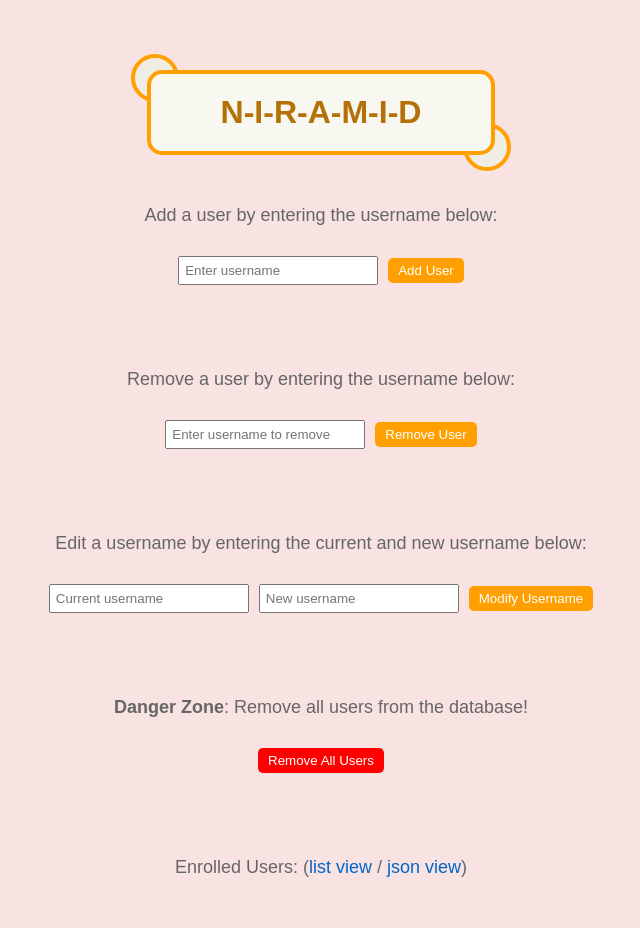
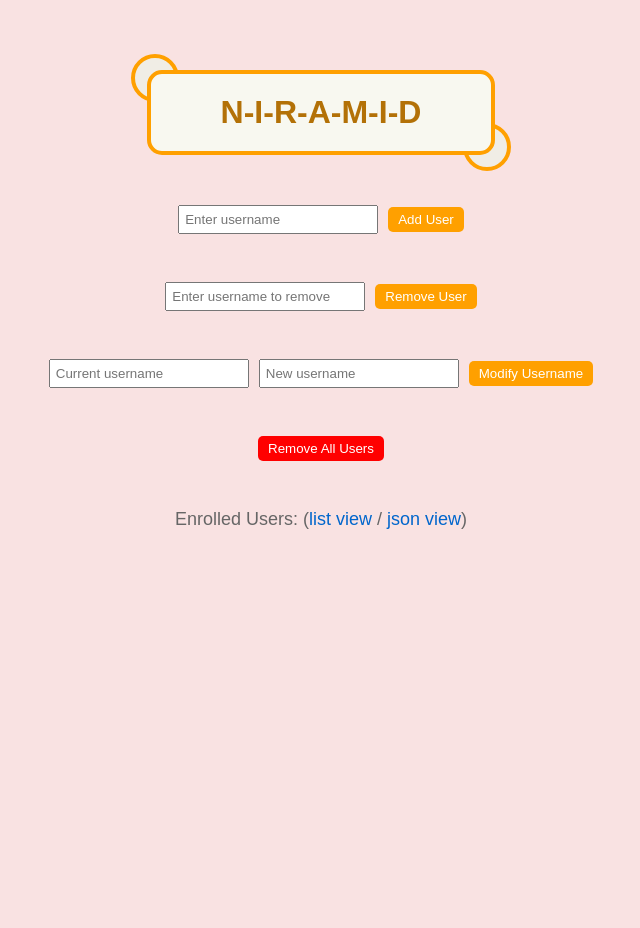
Before and after one commit to one-at-a-time/NIRAMID, a Flask app: page / in a window 1280 px wide. Shown: the whole page, without its empty margins (319-959 px from the left). After the commit the page ends 529 px from the top, so only its background shows below. Run offline with Flask 3, Linux system fonts and the light colour scheme.

Commit message:
NIRAMID-1.1: Removed comments to have only boxes, space reduced on home page.

```diff
--- a/templates/index.html
+++ b/templates/index.html
@@ -14,36 +14,38 @@
         <h1>N-I-R-A-M-I-D</h1>
     </div>
 
-    <p>Add a user by entering the username below:</p>
+    <!-- <p>Add a user by entering the username below:</p> -->
     <form action="/add_user" method="POST">
         <input type="text" name="username" placeholder="Enter username" required>
         <button type="submit">Add User</button>
     </form>
+
     <br>
-    <br>
-    <br>
-    <p>Remove a user by entering the username below:</p>
+
+    <!-- <p>Remove a user by entering the username below:</p> -->
     <form action="/remove_user" method="POST">
         <input type="text" name="username" placeholder="Enter username to remove" required>
         <button type="submit">Remove User</button>
     </form>
+
     <br>
-    <br>
-    <br>
-    <p>Edit a username by entering the current and new username below:</p>
+
+    <!-- <p>Edit a username by entering the current and new username below:</p> -->
     <form action="/modify_user" method="POST">
         <input type="text" name="current_username" placeholder="Current username" required>
         <input type="text" name="new_username" placeholder="New username" required>
         <button type="submit">Modify Username</button>
     </form>
+
     <br>
-    <br>
-    <br>
-    <p><strong>Danger Zone</strong>: Remove all users from the database!</p>
+
+    <!-- <p><strong>Danger Zone</strong>: Remove all users from the database!</p> -->
     <form action="{{ url_for('remove_all_users') }}" method="POST" onsubmit="return confirm('Are you sure you want to remove all users? This action cannot be undone!');">
         <button type="submit" class="danger-button">Remove All Users</button>
     </form>
-    <br><br><br>
+
+    <br>
+
     <p>
         Enrolled Users:
         (<a href="/users" target="_blank">list view</a> /
```
